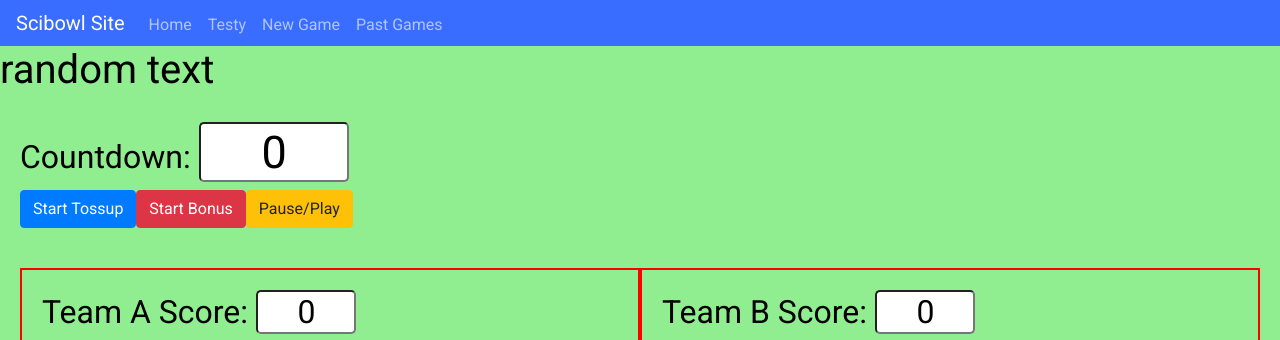
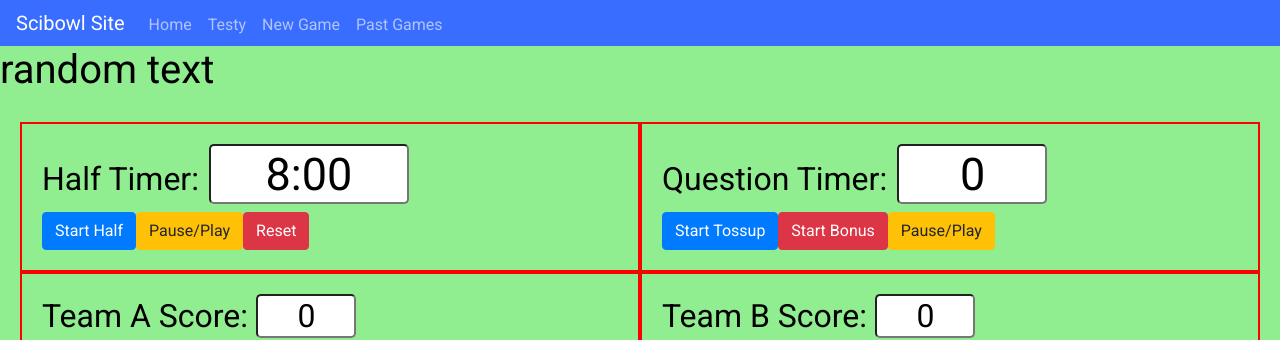
Before and after one commit to hahnlheem/scibowl-site, a React app: page /testy in a window 1280 px wide. Shown: the top 340 px of the page. Built offline with nearby package versions, Linux system fonts and the light colour scheme; no server answers; the HTML template or start-up script is replaced by a standard one.

Commit message:
added half timer

```diff
--- a/client/src/components/modules/Clock.css
+++ b/client/src/components/modules/Clock.css
@@ -11,4 +11,16 @@
     text-align: center;
     font-size: 45px;
     padding-left: 18px;
+    margin-left: 10px;
 }
+
+.halfClock {
+  border-radius: 5px;
+  border-width: 2px;
+  width: 200px;
+  height: 60px;
+  text-align: center;
+  font-size: 45px;
+  /* padding-left: 18px; */
+  margin-left: 10px;
+}
--- a/client/src/components/modules/Clock.js
+++ b/client/src/components/modules/Clock.js
@@ -7,11 +7,13 @@ class Clock extends Component {
     constructor(props) {
       super(props);
       this.state = {
-        timeLeft: 0,
-        isPaused: true,
-        isStartPressed: false,
+        questionTime: 0,
+        halfTime: 480,
+        isHPaused: true,
+        isQPaused: true,
+        isHStartPressed: false,
+        isQStartPressed: false,
       };
-      this.tick = this.tick.bind(this);
     }
 
     // componentDidMount() {
@@ -21,66 +23,129 @@ class Clock extends Component {
     // componentWillUnmount() {
     //   clearInterval(this.interval);
     // }
+    tickH = () => {
+      this.interval = setInterval(() => {
+          if (this.state.halfTime > 0 && !(this.state.isHPaused)) {
+              this.setState(prevState => ({
+                  halfTime: parseInt(prevState.halfTime)-1
+              }));
+          }
 
-
-    tick() {
+      }, 1000);
+    }
+    //currently it seems like tickH and tickQ use same interval? not that big of deal but,,,
+    tickQ = () => {
       this.interval = setInterval(() => {
-          if (this.state.timeLeft > 0 && !(this.state.isPaused)) {
+          if (this.state.questionTime > 0 && !(this.state.isQPaused)) {
               this.setState(prevState => ({
-                  timeLeft: parseInt(prevState.timeLeft)-1
+                  questionTime: parseInt(prevState.questionTime)-1
               }));
           }
 
       }, 1000);
     }
 
-    negPause = (e) => {
+    negQPause = (e) => {
       this.setState(prevState => ({
-        isPaused: !(this.state.isPaused)
+        isQPaused: !(this.state.isQPaused)
+      }));
+    }
+
+    negHPause = (e) => {
+      this.setState(prevState => ({
+        isHPaused: !(this.state.isHPaused)
       }));
     }
 
     startBonus = (e) => {
       this.setState({
-        isPaused: false,
-        timeLeft: 20
+        isQPaused: false,
+        questionTime: 20
       });
-      if (!this.state.isStartPressed) {
-        this.tick();
+      if (!this.state.isQStartPressed) {
+        this.tickQ();
       }
       this.setState({
-        isStartPressed: true
+        isQStartPressed: true
       });
     }
 
     startTossup = (e) => {
       this.setState({
-        isPaused: false,
-        timeLeft: 5
+        isQPaused: false,
+        questionTime: 5
       });
-      if (!this.state.isStartPressed) {
-        this.tick();
+      if (!this.state.isQStartPressed) {
+        this.tickQ();
       }
       this.setState({
-        isStartPressed: true
+        isQStartPressed: true
       });
     }
 
-    setSeconds = (e) => {
+    startHalf = (e) => {
       this.setState({
-        timeLeft: e.target.value
+        isHPaused: false,
+        halfTime: 480
       });
-    };
+      if (!this.state.isHStartPressed) {
+        this.tickH();
+      }
+      this.setState({
+        isHStartPressed: true
+      });
+    }
+
+    resetHalf = (e) => {
+      this.setState({
+        isHPaused: true,
+        halfTime: 480, // replace this with props once we get game settings going
+      });
+    }
+
+    setHalfTime = (e) => { // split by :
+      this.setState({
+        halfTime: e.target.value
+      });
+    }
+
+    setQSeconds = (e) => {
+      this.setState({
+        questionTime: e.target.value
+      });
+    }
 
     render() {
+      let halfTimeSecond = (this.state.halfTime % 60 > 9) ? (this.state.halfTime % 60) : ("0" + this.state.halfTime % 60);
       return (
         <div className="full-page">
           <h1>random text</h1>
           <div className="float-container">
-            <h2>Countdown: <input type="number" onChange={ this.setSeconds } value={ this.state.timeLeft } className="questionClock"/></h2>
-            <button onClick={this.startTossup} type="button" class="btn btn-primary">Start Tossup</button>
-            <button onClick={this.startBonus} type="button" class="btn btn-danger">Start Bonus</button>
-            <button onClick={this.negPause} type="button" class="btn btn-warning">Pause/Play</button>
+            {/* make these float childs a bit more flexible */}
+            <div className="float-child">
+              <h2>Half Timer:
+                <input type="text"
+                  onChange={ this.setHalfTime }
+                  value={ Math.floor(this.state.halfTime/60) + ":" + halfTimeSecond }
+                  className="halfClock"
+                />
+              </h2>
+              <button onClick={this.startHalf} type="button" class="btn btn-primary">Start Half</button>
+              <button onClick={this.negHPause} type="button" class="btn btn-warning">Pause/Play</button>
+              <button onClick={this.resetHalf} type="button" class="btn btn-danger">Reset</button>
+            </div>
+            <div className="float-child">
+              <h2>Question Timer:
+                <input type="number"
+                  onChange={ this.setQSeconds }
+                  value={ this.state.questionTime }
+                  className="questionClock"
+                />
+              </h2>
+              <button onClick={this.startTossup} type="button" class="btn btn-primary">Start Tossup</button>
+              <button onClick={this.startBonus} type="button" class="btn btn-danger">Start Bonus</button>
+              <button onClick={this.negQPause} type="button" class="btn btn-warning">Pause/Play</button>
+            </div>
           </div>
         </div>
       );
```
